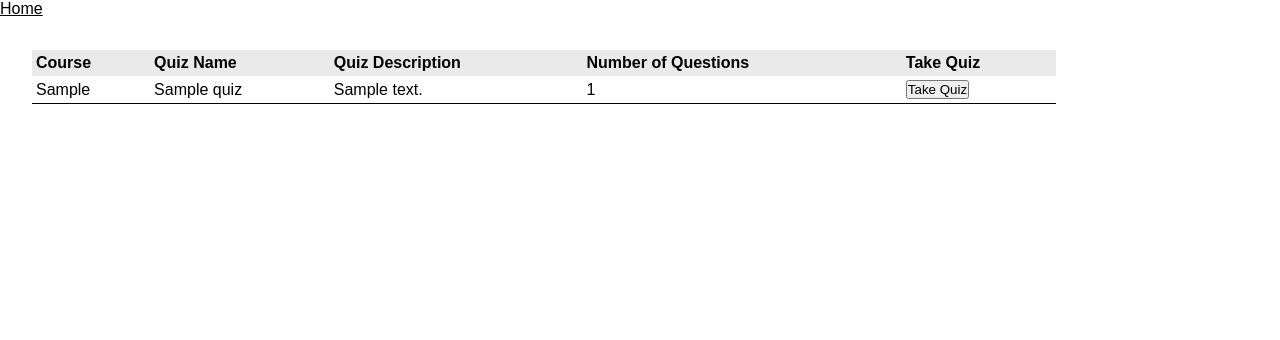
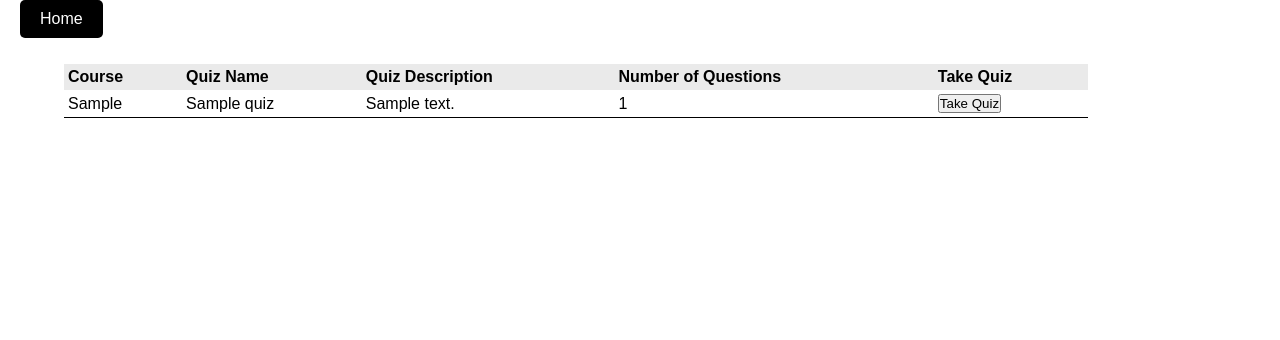
Before and after one commit to borvath/Flask_QuizWebsite, a Flask app: page /quizzes in a window 1280 px wide. Shown: the part 80-420 px from the top of the page. Run offline with Flask 3, Linux system fonts and the light colour scheme; tables that the repository leaves empty hold one stand-in row (values such as "Sample post").

Commit message:
home button

```diff
--- a/static/styles/table.css
+++ b/static/styles/table.css
@@ -2,7 +2,7 @@ table {
     table-layout: auto;
     width: 80%;
     border-collapse: collapse;
-    margin: 2em;
+    margin: 4em;
     border-bottom: solid #000000 1px;
 }
 
@@ -20,3 +20,13 @@ thead th{
 tbody tr:nth-child(odd){
     background-color: #eaeaea
 }
+
+.home-button {
+    position: absolute;
+    left: 20px;
+    background-color: black;
+    color: white;
+    padding: 10px 20px;
+    text-decoration: none;
+    border-radius: 5px;
+}
```
